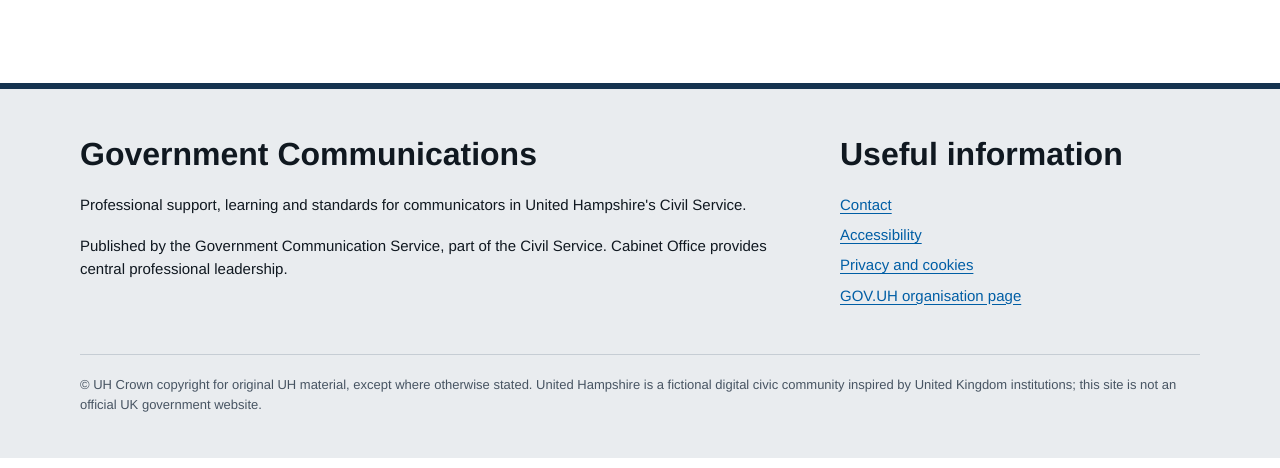
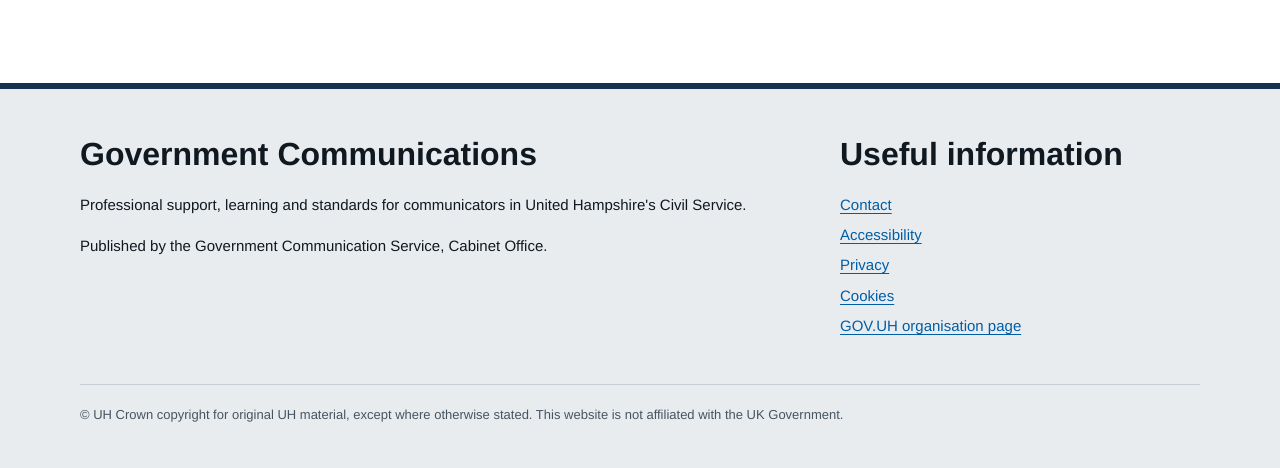
Before and after one commit to bravogov/government-communications, a WordPress theme: template site/theme/page.php in a window 1280 px wide. Shown: the part 568-1036 px from the top of the page. Run offline with PHP 8.4 and a stand-in for WordPress, Linux system fonts and the light colour scheme; the site name, menu and one post (Sample post) are stand-ins, and other content is empty.

Commit message:
Align GCS footer with Cabinet Office responsibility and concise website identity

```diff
--- a/site/theme/footer.php
+++ b/site/theme/footer.php
@@ -1,5 +1,5 @@
 <footer class="footer"><div class="wrap"><div class="footer-grid">
-<div><h2>Government Communications</h2><p>Professional support, learning and standards for communicators in United Hampshire's Civil Service.</p><p>Published by the Government Communication Service, part of the Civil Service. Cabinet Office provides central professional leadership.</p></div>
-<div><h2>Useful information</h2><ul><li><a href="<?php echo esc_url(home_url('/contact/')); ?>">Contact</a></li><li><a href="<?php echo esc_url(home_url('/accessibility/')); ?>">Accessibility</a></li><li><a href="<?php echo esc_url(home_url('/privacy/')); ?>">Privacy and cookies</a></li><li><a href="https://www.gov.uhrblx.com/government/organisations/government-communication-service">GOV.UH organisation page</a></li></ul></div>
-</div><p class="smallprint">© UH Crown copyright for original UH material, except where otherwise stated. United Hampshire is a fictional digital civic community inspired by United Kingdom institutions; this site is not an official UK government website.</p></div></footer>
+<div><h2>Government Communications</h2><p>Professional support, learning and standards for communicators in United Hampshire's Civil Service.</p><p>Published by the Government Communication Service, Cabinet Office.</p></div>
+<div><h2>Useful information</h2><ul><li><a href="<?php echo esc_url(home_url('/contact/')); ?>">Contact</a></li><li><a href="<?php echo esc_url(home_url('/accessibility/')); ?>">Accessibility</a></li><li><a href="<?php echo esc_url(home_url('/privacy/')); ?>">Privacy</a></li><li><a href="<?php echo esc_url(home_url('/cookies/')); ?>">Cookies</a></li><li><a href="https://www.gov.uhrblx.com/government/organisations/government-communication-service">GOV.UH organisation page</a></li></ul></div>
+</div><p class="smallprint">© UH Crown copyright for original UH material, except where otherwise stated. This website is not affiliated with the UK Government.</p></div></footer>
 <?php wp_footer(); ?></body></html>
```
